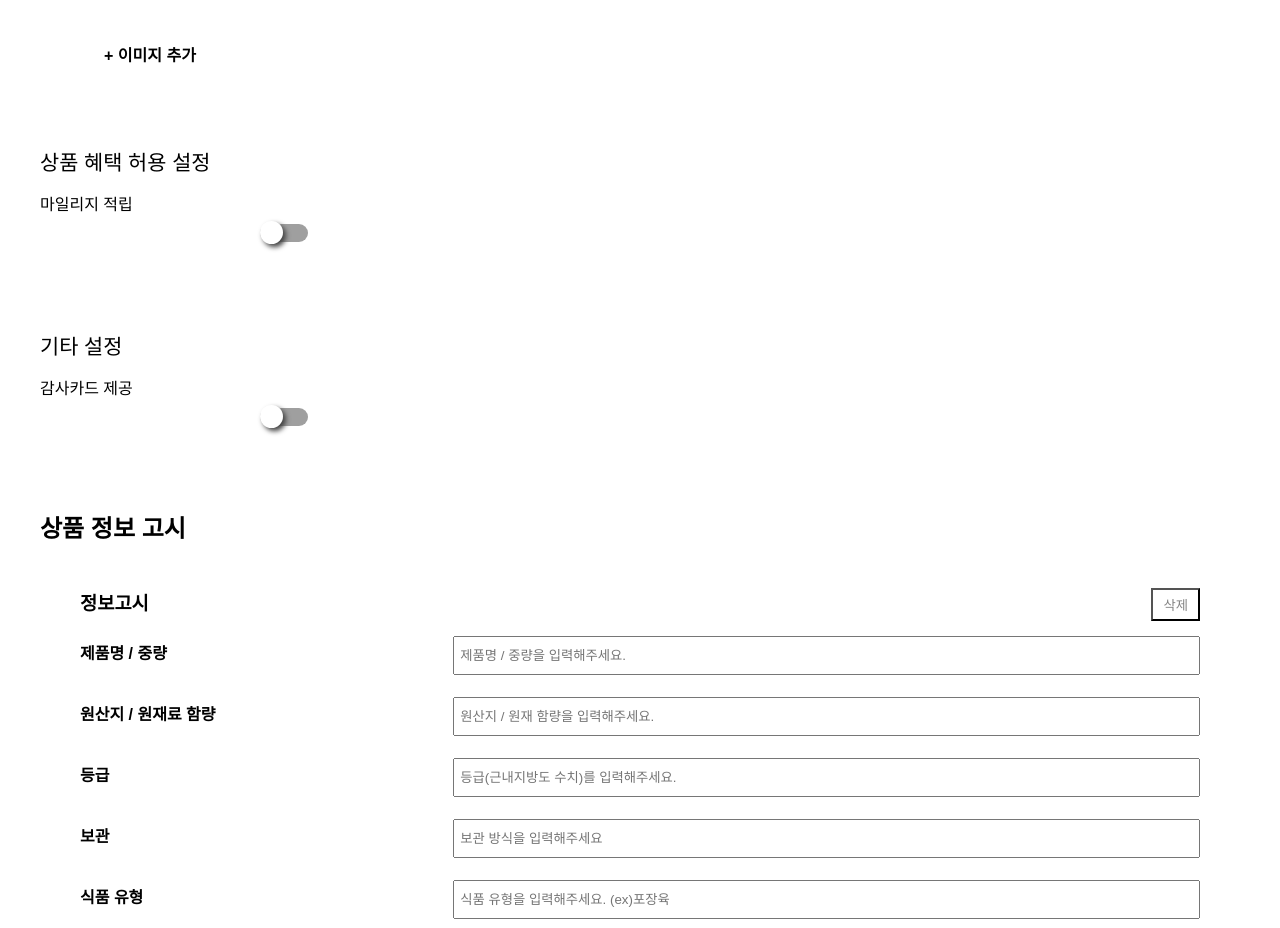
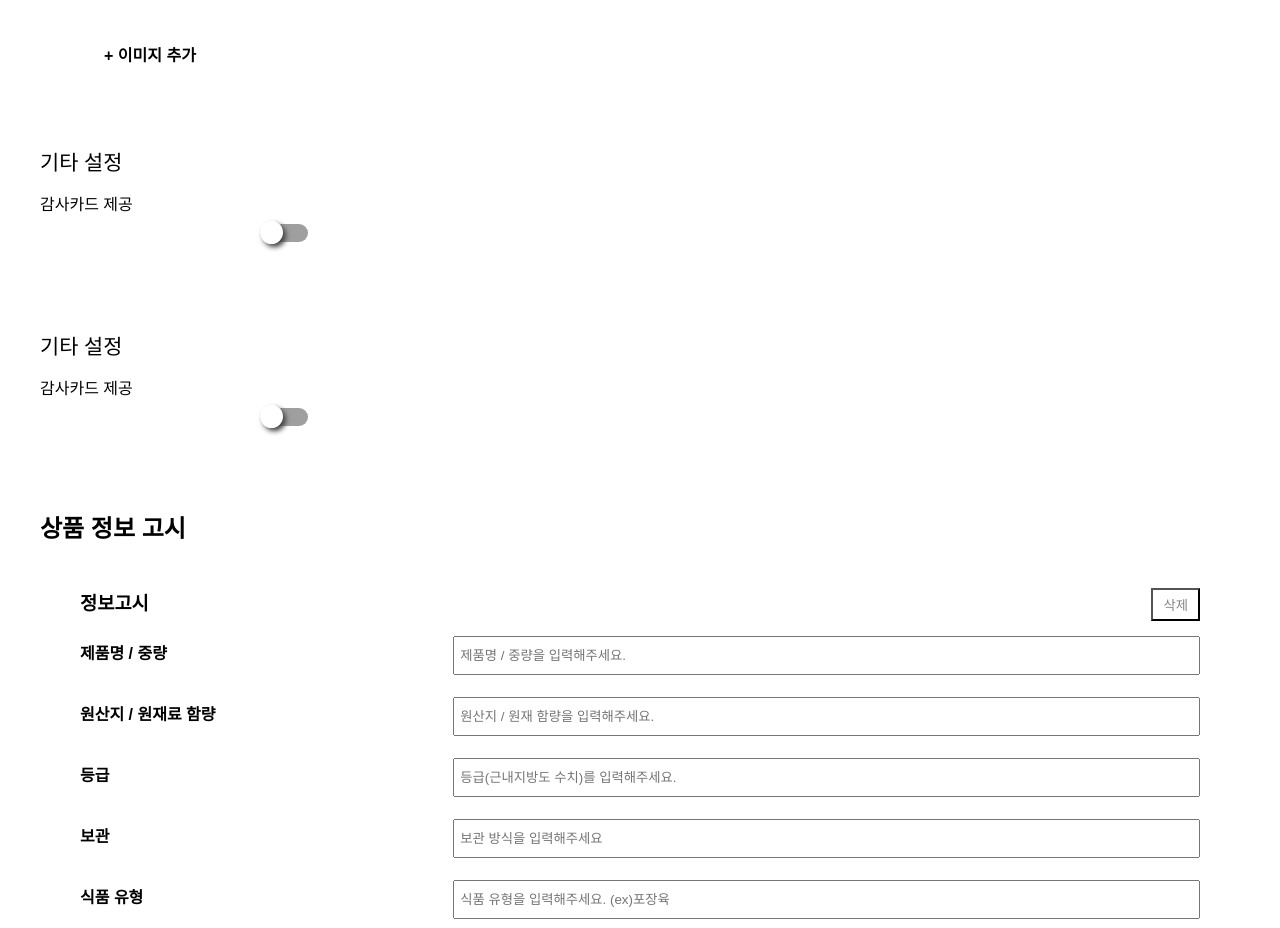
Before and after one commit to wantedPreOnboarding/19_02nd_slr_admin, a React (Create React App) app: page / in a window 1280 px wide. Shown: the part 1648-2576 px from the top of the page. Built offline with nearby package versions, Linux system fonts and the light colour scheme.

Commit message:
Modify - 토글버튼 데이터 연결 해제 및 인풋 네임 추가

```diff
--- a/src/Components/MileageEtc/MileageEtc.jsx
+++ b/src/Components/MileageEtc/MileageEtc.jsx
@@ -2,26 +2,15 @@ import React, { useState, useCallback, useEffect } from 'react';
 import { Table, TableHeader, TableRow, ToggleBtn } from 'Components';
 import styles from 'Components/MileageEtc/MileageEtc.module.css';
 
-const MileageEtc = ({ headTitle, menuTitle }) => {
-  const [value, setValue] = useState(false);
-
-  const changeHandler = useCallback(
-    state => {
-      localStorage.setItem(menuTitle === '마일리지 적립' ? 'mileage' : 'etc', state);
-      setValue(state);
-    },
-    [value]
-  );
-
-  useEffect(() => {
-    setValue(localStorage.getItem(menuTitle === '마일리지 적립' ? 'mileage' : 'etc'));
-  }, []);
-
+const MileageEtc = ({ menuTitle }) => {
   return (
     <Table className={styles.table}>
-      <TableHeader className={styles.headTitle}>{headTitle}</TableHeader>
-      <TableRow label={menuTitle} className={styles.menuTitle}>
-        <ToggleBtn menuTitle={menuTitle} changeHandler={changeHandler} toggleValue={value} />
+      <TableHeader>{menuTitle === 'mileage' ? '상품 혜택 허용 설정' : '기타 설정'}</TableHeader>
+      <TableRow
+        className={styles.menuTitle}
+        label={menuTitle === 'mileage' ? '마일리지 적립' : '감사카드 제공'}
+      >
+        <ToggleBtn menuTitle={menuTitle} />
       </TableRow>
     </Table>
   );
--- a/src/Components/ToggleBtn/ToggleBtn.jsx
+++ b/src/Components/ToggleBtn/ToggleBtn.jsx
@@ -1,18 +1,9 @@
 import React from 'react';
 import styles from './ToggleBtn.module.css';
-const ToggleBtn = ({ menuTitle, changeHandler, toggleValue }) => {
+const ToggleBtn = ({ menuTitle }) => {
   return (
     <label htmlFor={menuTitle} class={styles.switchBtn}>
-      {toggleValue === 'true' ? (
-        <input
-          id={menuTitle}
-          type="checkbox"
-          checked
-          onChange={e => changeHandler(e.target.checked)}
-        />
-      ) : (
-        <input id={menuTitle} type="checkbox" onChange={e => changeHandler(e.target.checked)} />
-      )}
+      <input name={`${menuTitle}--${menuTitle}`} id={menuTitle} type="checkbox" />
       <span class={styles.onOffSwitch}></span>
     </label>
   );
```
